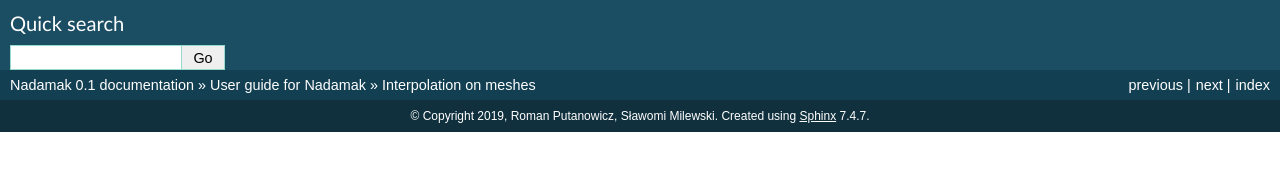
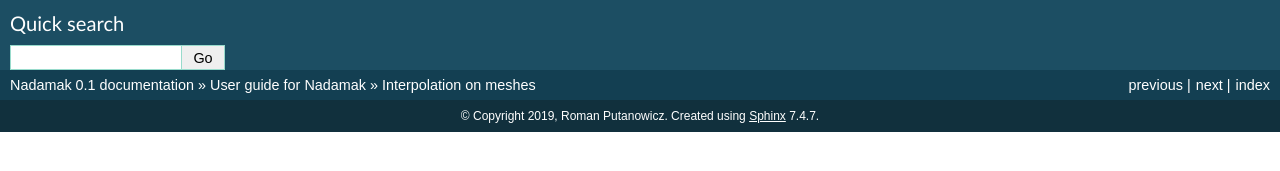
Before and after one commit to putanowr/nadamak, a Sphinx documentation site: the page built from docs/guide/en/source/src/tutorial/mesh_interpolation.rst, in a window 1280 px wide. Shown: the part 200-371 px from the top of the page. Built offline with Sphinx 7.4.7, drawn with Linux system fonts in a browser that asks for light colours.

Commit message:
Updated guid autors

```diff
--- a/docs/guide/en/source/conf.py
+++ b/docs/guide/en/source/conf.py
@@ -59,7 +59,7 @@ master_doc = 'index'
 
 # General information about the project.
 project = u'Nadamak'
-copyright = u'2019, Roman Putanowicz, Sławomi Milewski'
+copyright = u'2019, Roman Putanowicz'
 
 # The version info for the project you're documenting, acts as replacement for
 # |version| and |release|, also used in various other places throughout the
--- a/docs/guide/en/source/replaces.txt
+++ b/docs/guide/en/source/replaces.txt
@@ -1,5 +1,5 @@
 .. |CMB| replace:: Nadamak
-.. |authors| replace:: Roman Putanowicz, Sławomir Milewski
+.. |authors| replace:: Roman Putanowicz
 .. |copy| unicode:: 0xA9 .. copyright sign
 .. |gnu| replace:: *GNU*
 .. |vtk| replace:: *VTK*
```
